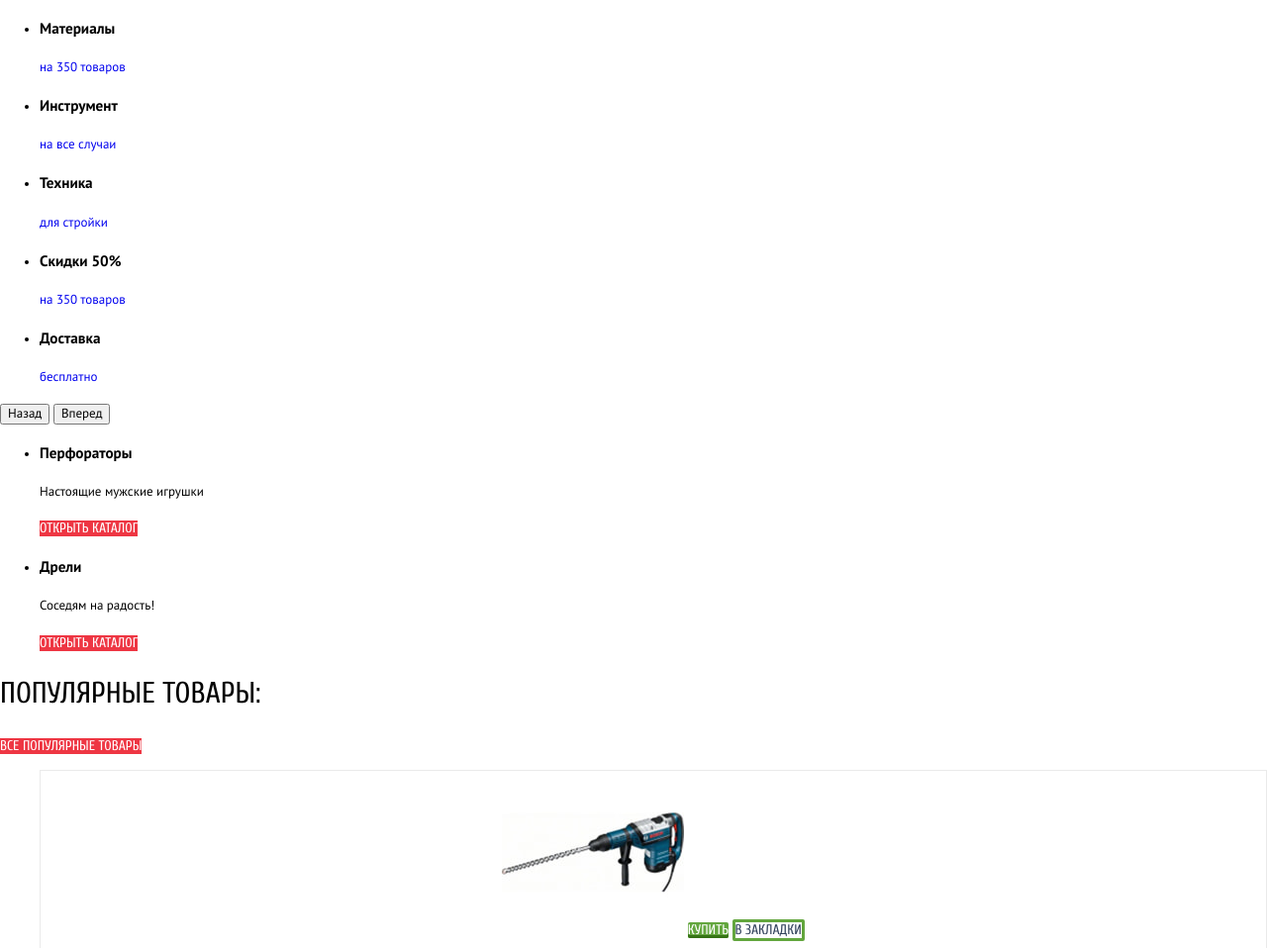
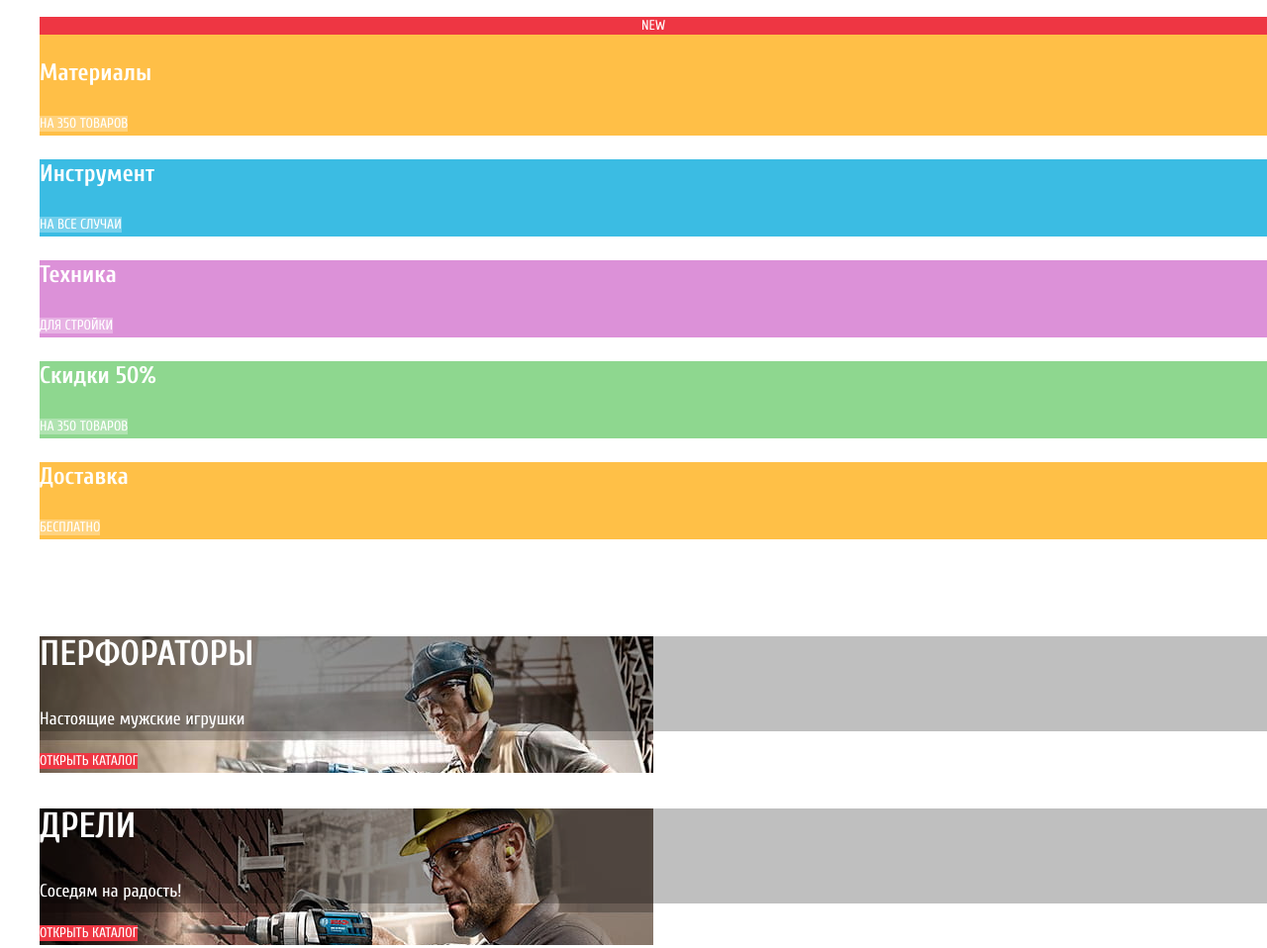
Before and after one commit to cybranker/66791-technomart-27, a website: page index.html in a window 1280 px wide. Shown: the part 565-1523 px from the top of the page at 99% size. Drawn offline with Linux system fonts and the light colour scheme.

Commit message:
Добавляет полностью базовую стилизацию для главной страницы

```diff
--- a/css/style.css
+++ b/css/style.css
@@ -70,10 +70,13 @@
   --basic-lightgrey-light: #eaeaea;
   --basic-white: #ffffff;
 
+  --special-yellow-dark: #ffc047;
   --special-yellow: #ffbf47;
   --special-yellow-light: #ffd180;
   --special-blue: #3bbce3;
   --special-lilac: #dc91d8;
+  --special-lightgrey: #f9f5f0;
+  --special-grey: #405069;
 }
 
 .visually-hidden {
@@ -323,6 +326,175 @@ img {
   line-height: 30px;
   font-family: "Cuprum", "Arial", sans-serif;
   text-transform: uppercase;
+}
+
+.special-offers-list {
+  list-style: none;
+}
+
+.special-offer-materials {
+  background-color: var(--special-yellow);
+}
+
+.special-offer-tool {
+  background-color: var(--special-blue);
+}
+
+.special-offer-technique {
+  background-color: var(--special-lilac);
+}
+
+.special-offer-discounts {
+  background-color: var(--basic-green-light);
+}
+
+.special-offer-delivery {
+  background-color: var(--special-yellow-dark);
+}
+
+.special-offers-list h3 {
+  font-family: "Cuprum", "Arial", sans-serif;
+  font-style: normal;
+  font-weight: 700;
+  font-size: 24px;
+  line-height: 30px;
+  color: var(--basic-white);
+}
+
+.special-offers-list a {
+  font-size: 14px;
+  line-height: 18px;
+  color: var(--basic-white);
+  background-color: rgba(255, 255, 255, 0.3);
+}
+
+.special-offers-list a:hover,
+.special-offers-list a:focus {
+  background-color: rgba(197, 197, 197, 0.3);
+}
+
+.special-offers-list a:active {
+  background-color: rgba(169, 169, 169, 0.3);
+}
+
+.slider-btn {
+  background-color: transparent;
+  border: none;
+}
+
+.slider-list {
+  list-style: none;
+}
+
+.slider-item {
+  background-repeat: no-repeat;
+  background-position: 0 0;
+}
+
+.slide-perforators {
+  background-image: url("../img/slide-1.jpg");
+}
+
+.slide-drills {
+  background-image: url("../img/slide-2.jpg");
+}
+
+.slide-item-wrapper {
+  background-color: rgba(0, 0, 0, 0.25);
+}
+
+.slide-title {
+  font-family: "Cuprum", "Arial", sans-serif;
+  font-style: normal;
+  font-weight: 700;
+  text-transform: uppercase;
+  font-size: 36px;
+  line-height: 36px;
+  color: var(--basic-white);
+}
+
+.slide-excerpt {
+  font-family: "Cuprum", "Arial", sans-serif;
+  font-style: normal;
+  font-weight: 400;
+  font-size: 18px;
+  line-height: 24px;
+  color: var(--basic-white);
+}
+
+.title-wrapper {
+  background-color: var(--special-lightgrey);
+}
+
+.title-wrapper .title {
+  color: var(--basic-blue);
+}
+
+.manufacturers-list {
+  list-style: none;
+}
+
+.manufacturer-item {
+  border: 1px solid var(--basic-lightgrey-light);
+}
+
+.services {
+  background-color: var(--basic-grey-light);
+}
+
+.services-btn {
+  font-family: "Cuprum", "Arial", sans-serif;
+  font-style: normal;
+  font-weight: 700;
+  font-size: 21px;
+  line-height: 30px;
+  color: var(--basic-white);
+  background-color: var(--basic-blue);
+  border: none;
+  box-shadow: 0 1px 0 var(--basic-grey-extra-dark), inset 0 1px 0 var(--special-grey);
+  cursor: pointer;
+}
+
+.services-btn:not(.services-btn-current):hover,
+.services-btn:not(.services-btn-current):focus {
+  background-color: var(--basic-grey-extra-dark);
+}
+
+.services-btn-current {
+  color: var(--basic-blue);
+  background-color: var(--basic-white);
+  box-shadow: 0 1px 0 var(--basic-white);
+}
+
+.services-list {
+  list-style: none;
+}
+
+.service-item {
+  background-repeat: no-repeat;
+  background-position: right bottom;
+}
+
+.service-delivery {
+  background-image: url("../img/bg-delivery.png");
+}
+
+.service-guarantee {
+  background-image: url("../img/bg-warranty.png");
+}
+
+.service-credit {
+  background-image: url("../img/bg-credit.png");
+}
+
+.subtitle {
+  font-family: "Cuprum", "Arial", sans-serif;
+  font-style: normal;
+  font-weight: 400;
+  font-size: 30px;
+  line-height: 30px;
+  text-transform: uppercase;
+  color: var(--basic-blue);
 }
 
 .transport-companies-list {
--- a/index.html
+++ b/index.html
@@ -77,25 +77,26 @@
           <h2 class="visually-hidden">Акционные и интересные предложения</h2>
 
           <ul class="special-offers-list">
-            <li class="special-offer">
+            <li class="special-offer special-offer-materials">
+              <div class="flag-new">new</div>
               <h3>Материалы</h3>
-              <a href="blank.html">на 350 товаров</a>
+              <a class="btn" href="blank.html">на 350 товаров</a>
             </li>
-            <li class="special-offer">
+            <li class="special-offer special-offer-tool">
               <h3>Инструмент</h3>
-              <a href="blank.html">на все случаи</a>
+              <a class="btn" href="blank.html">на все случаи</a>
             </li>
-            <li class="special-offer">
+            <li class="special-offer special-offer-technique">
               <h3>Техника</h3>
-              <a href="blank.html">для стройки</a>
+              <a class="btn" href="blank.html">для стройки</a>
             </li>
-            <li class="special-offer">
+            <li class="special-offer special-offer-discounts">
               <h3>Скидки 50%</h3>
-              <a href="blank.html">на 350 товаров</a>
+              <a class="btn" href="blank.html">на 350 товаров</a>
             </li>
-            <li class="special-offer">
+            <li class="special-offer special-offer-delivery">
               <h3>Доставка</h3>
-              <a href="blank.html">бесплатно</a>
+              <a class="btn" href="blank.html">бесплатно</a>
             </li>
           </ul>
         </section>
@@ -104,18 +105,28 @@
           <h2 class="visually-hidden">Слайдер</h2>
 
           <div class="slider-controls">
-            <button class="slider-btn slider-btn-back" type="button">Назад</button>
-            <button class="slider-btn slider-btn-next" type="button">Вперед</button>
+            <button class="slider-btn slider-btn-back" type="button">
+              <span class="visually-hidden">Назад</span>
+              <svg width="22" height="40" fill="none" xmlns="http://www.w3.org/2000/svg"><path d="m19.924.941 1.998 2.048L4.907 20.436l17.071 17.502-2 2.047L.912 20.436 19.924.941Z" fill="#fff"/></svg>
+            </button>
+            <button class="slider-btn slider-btn-next" type="button">
+              <span class="visually-hidden">Вперед</span>
+              <svg width="22" height="40" fill="none" xmlns="http://www.w3.org/2000/svg"><path d="M2.076 39.059.078 37.01l17.015-17.447L.022 2.062l2-2.047 19.067 19.549L2.076 39.059Z" fill="#fff"/></svg>
+            </button>
           </div>
           <ul class="slider-list">
-            <li class="slider-item slide">
-              <h3 class="slide-title">Перфораторы</h3>
-              <p class="slide-excerpt">Настоящие мужские игрушки</p>
+            <li class="slider-item slide slide-perforators">
+              <div class="slide-item-wrapper">
+                <h3 class="slide-title">Перфораторы</h3>
+                <p class="slide-excerpt">Настоящие мужские игрушки</p>
+              </div>
               <a class="btn link-btn slide-btn" href="blank.html">открыть каталог</a>
             </li>
-            <li class="slider-item slide">
-              <h3 class="slide-title">Дрели</h3>
-              <p class="slide-excerpt">Соседям на радость!</p>
+            <li class="slider-item slide slide-drills">
+              <div class="slide-item-wrapper">
+                <h3 class="slide-title">Дрели</h3>
+                <p class="slide-excerpt">Соседям на радость!</p>
+              </div>
               <a class="btn link-btn slide-btn" href="blank.html">открыть каталог</a>
             </li>
           </ul>
@@ -230,19 +241,19 @@
             </div>
 
             <ul class="services-list">
-              <li class="service-item">
+              <li class="service-item service-delivery">
                 <h3 class="subtitle">Доставка</h3>
                 <p>
                   Мы с удовольствием доставим ваш товар прямо<br> к вашему подъезду совершенно бесплатно!<br> Ведь мы неплохо заработаем,<br> поднимая его на ваш этаж!
                 </p>
               </li>
-              <li class="service-item">
+              <li class="service-item service-guarantee">
                 <h3 class="subtitle">Гарантия</h3>
                 <p>
                   Если купленный у нас товар поломается или заискрит,<br> а также в случае пожара, спровоцированного его<br> возгоранием,  вы всегда можете быть уверены в нашей<br> гарантии. Мы обменяем сгоревший товар на новый.<br> Дом уж восстановите как-нибудь сами.
                 </p>
               </li>
-              <li class="service-item">
+              <li class="service-item service-credit">
                 <h3 class="subtitle">Кредит</h3>
                 <p>
                   Залезть в долговую яму стало проще!<br> Кредитные консультанты придут вам на помощь.
```
Also changed, not shown: img/icon-left.svg (added), img/icon-right.svg (added).
